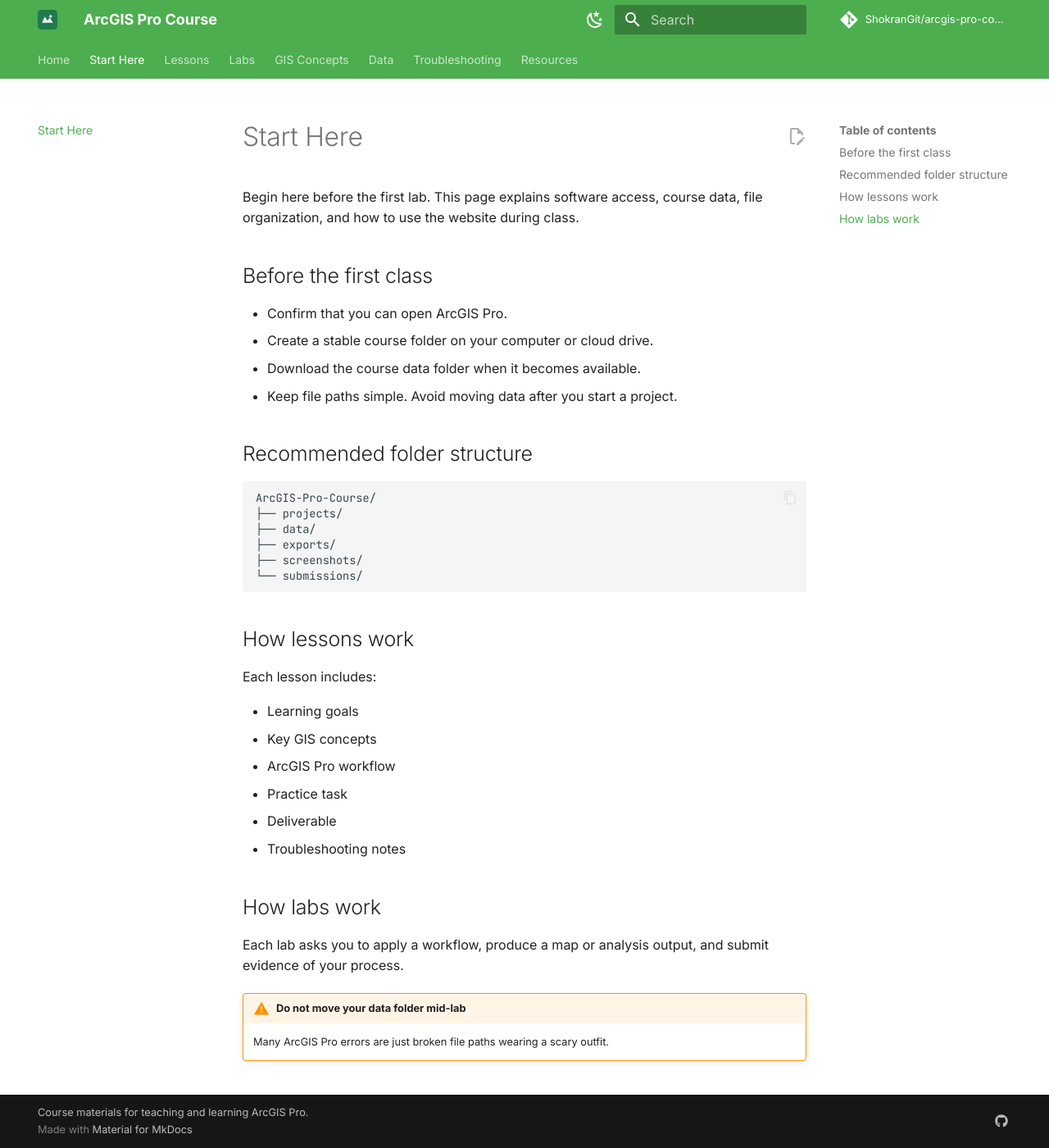
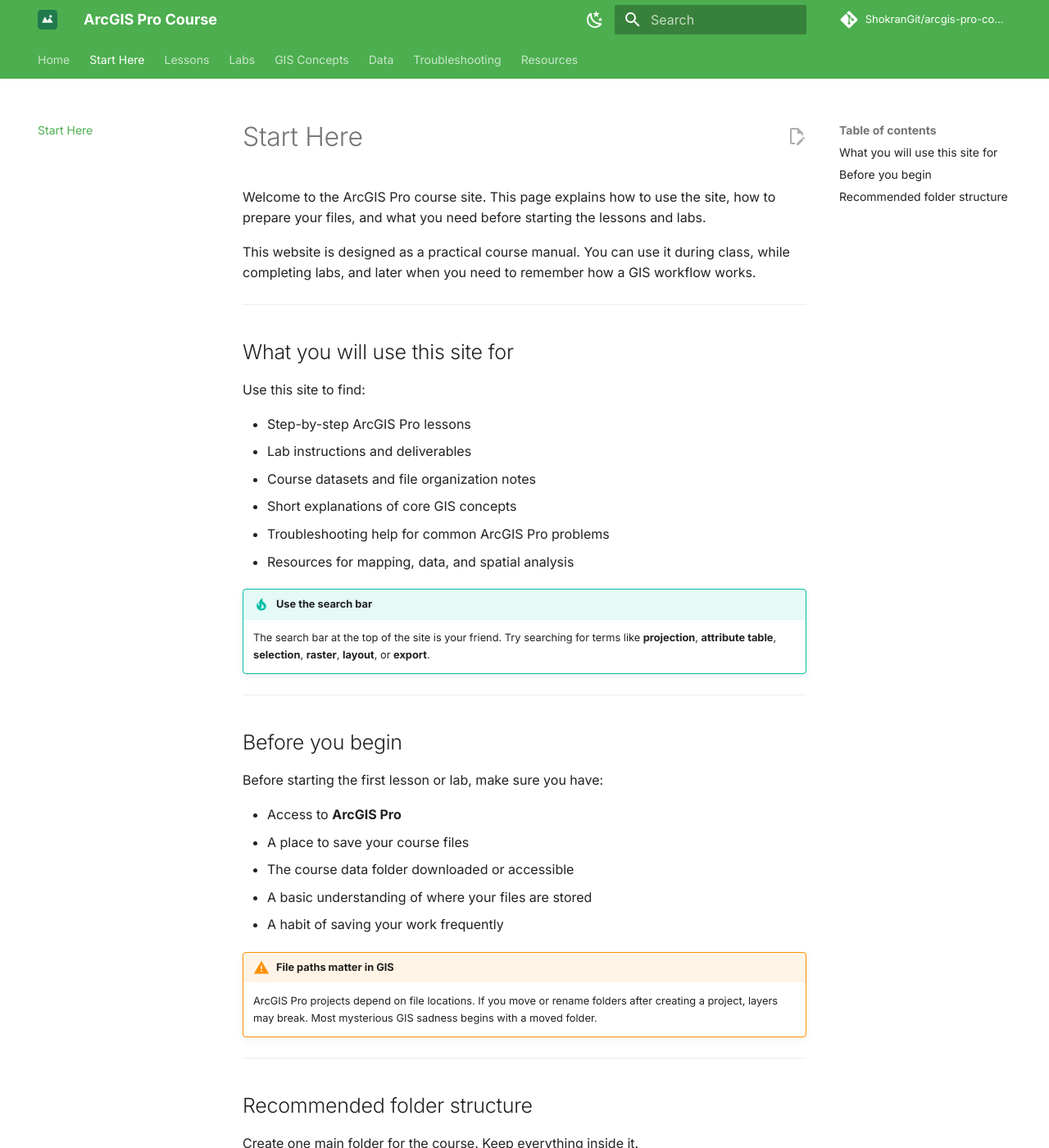
Before and after one commit to ShokranGit/arcgis-pro-course, an MkDocs documentation site: the page built from docs/start-here.md, in a window 1280 px wide and 1400 px high. Shown: the whole window at 82% size. Built offline with MkDocs 1.6.1 and Material for MkDocs 9.7.7, drawn with Linux system fonts in a browser that asks for light colours; comment, search, counter and statistics services are not loaded; some of the changed text lies outside the part shown.

Commit message:
Update Start Here page

````diff
--- a/docs/start-here.md
+++ b/docs/start-here.md
@@ -1,39 +1,52 @@
 # Start Here
 
-Begin here before the first lab. This page explains software access, course data, file organization, and how to use the website during class.
+Welcome to the ArcGIS Pro course site. This page explains how to use the site, how to prepare your files, and what you need before starting the lessons and labs.
 
-## Before the first class
+This website is designed as a practical course manual. You can use it during class, while completing labs, and later when you need to remember how a GIS workflow works.
 
-- Confirm that you can open ArcGIS Pro.
-- Create a stable course folder on your computer or cloud drive.
-- Download the course data folder when it becomes available.
-- Keep file paths simple. Avoid moving data after you start a project.
+---
+
+## What you will use this site for
+
+Use this site to find:
+
+- Step-by-step ArcGIS Pro lessons
+- Lab instructions and deliverables
+- Course datasets and file organization notes
+- Short explanations of core GIS concepts
+- Troubleshooting help for common ArcGIS Pro problems
+- Resources for mapping, data, and spatial analysis
+
+!!! tip "Use the search bar"
+    The search bar at the top of the site is your friend. Try searching for terms like **projection**, **attribute table**, **selection**, **raster**, **layout**, or **export**.
+
+---
+
+## Before you begin
+
+Before starting the first lesson or lab, make sure you have:
+
+- Access to **ArcGIS Pro**
+- A place to save your course files
+- The course data folder downloaded or accessible
+- A basic understanding of where your files are stored
+- A habit of saving your work frequently
+
+!!! warning "File paths matter in GIS"
+    ArcGIS Pro projects depend on file locations. If you move or rename folders after creating a project, layers may break. Most mysterious GIS sadness begins with a moved folder.
+
+---
 
 ## Recommended folder structure
 
+Create one main folder for the course. Keep everything inside it.
+
 ```text
 ArcGIS-Pro-Course/
+├── data/
+│   ├── original/
+│   └── working/
 ├── projects/
-├── data/
 ├── exports/
 ├── screenshots/
 └── submissions/
-```
-
-## How lessons work
-
-Each lesson includes:
-
-- Learning goals
-- Key GIS concepts
-- ArcGIS Pro workflow
-- Practice task
-- Deliverable
-- Troubleshooting notes
-
-## How labs work
-
-Each lab asks you to apply a workflow, produce a map or analysis output, and submit evidence of your process.
-
-!!! warning "Do not move your data folder mid-lab"
-    Many ArcGIS Pro errors are just broken file paths wearing a scary outfit.
````
